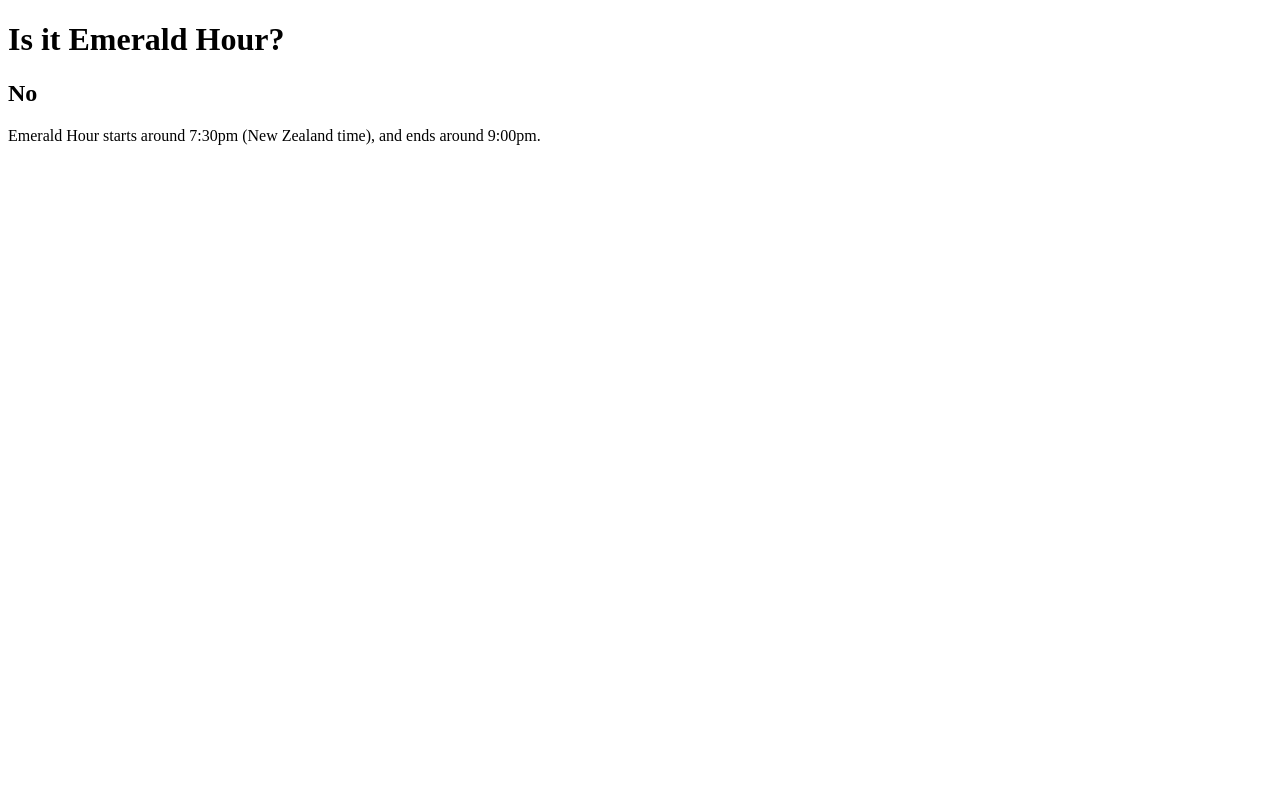
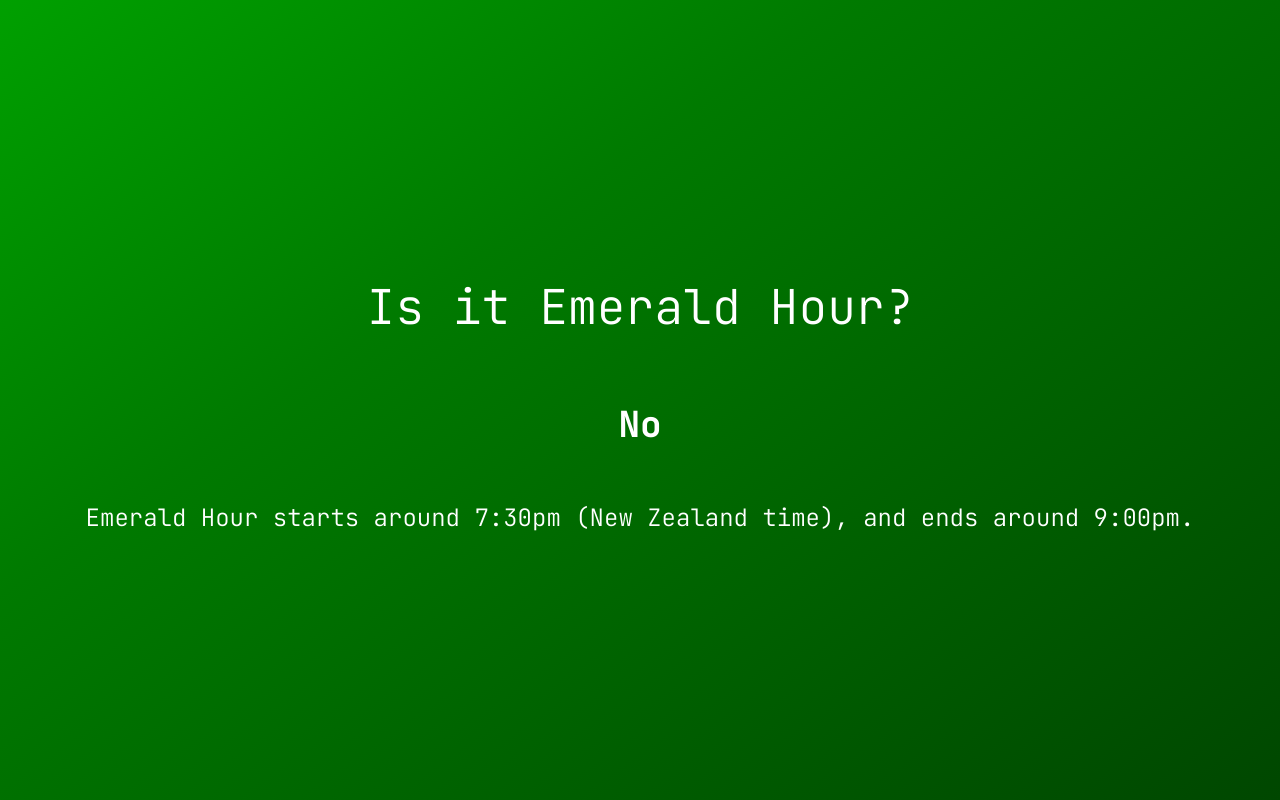
Before and after one commit to SecretOnline/emerald-hour, a website: page src/index.html in a window 1280 px wide. Drawn offline with Linux system fonts and the light colour scheme.

Commit message:
Add styles

```diff
--- a/src/index.html
+++ b/src/index.html
@@ -5,6 +5,49 @@
   <meta http-equiv="X-UA-Compatible" content="IE=edge">
   <meta name="viewport" content="width=device-width, initial-scale=1.0">
   <title>Is it Emerald Hour?</title>
+  <link rel="preconnect" href="https://fonts.googleapis.com">
+  <link rel="preconnect" href="https://fonts.gstatic.com" crossorigin>
+  <link href="https://fonts.googleapis.com/css2?family=JetBrains+Mono:wght@300;700&display=swap" rel="stylesheet">
+  <style>
+    * {
+      box-sizing: border-box;
+    }
+
+    html {
+      min-width: 100vw;
+      min-height: 100vh;
+      background: rgb(26,255,127);
+      background: linear-gradient(145deg, #00A000 0%, #007A00 35%, #004700 100%);
+    }
+
+    body {
+      margin: 0;
+      padding: 8px;
+      font-family: 'JetBrains Mono', monospace;
+      min-width: 100%;
+      min-height: 100vh;
+      display: flex;
+      flex-direction: column;
+      align-items: center;
+      justify-content: center;
+      font-size: 1.5em;
+      text-align: center;
+      overflow: hidden;
+      color: #FFFFFF;
+    }
+
+    #question {
+      font-weight: 300;
+    }
+
+    #answer {
+      font-weight: 700;
+    }
+
+    #when {
+      font-weight: 300;
+    }
+  </style>
   <script defer>
     document.addEventListener('DOMContentLoaded', function () {
       /**
@@ -72,7 +115,7 @@
   </script>
 </head>
 <body>
-  <h1>Is it Emerald Hour?</h1>
+  <h1 id="question">Is it Emerald Hour?</h1>
   <h2 id="answer">I dunno</h2>
   <p id="when">Emerald Hour starts around 7:30pm (New Zealand time), and ends around 9:00pm.</p>
 </body>
```
